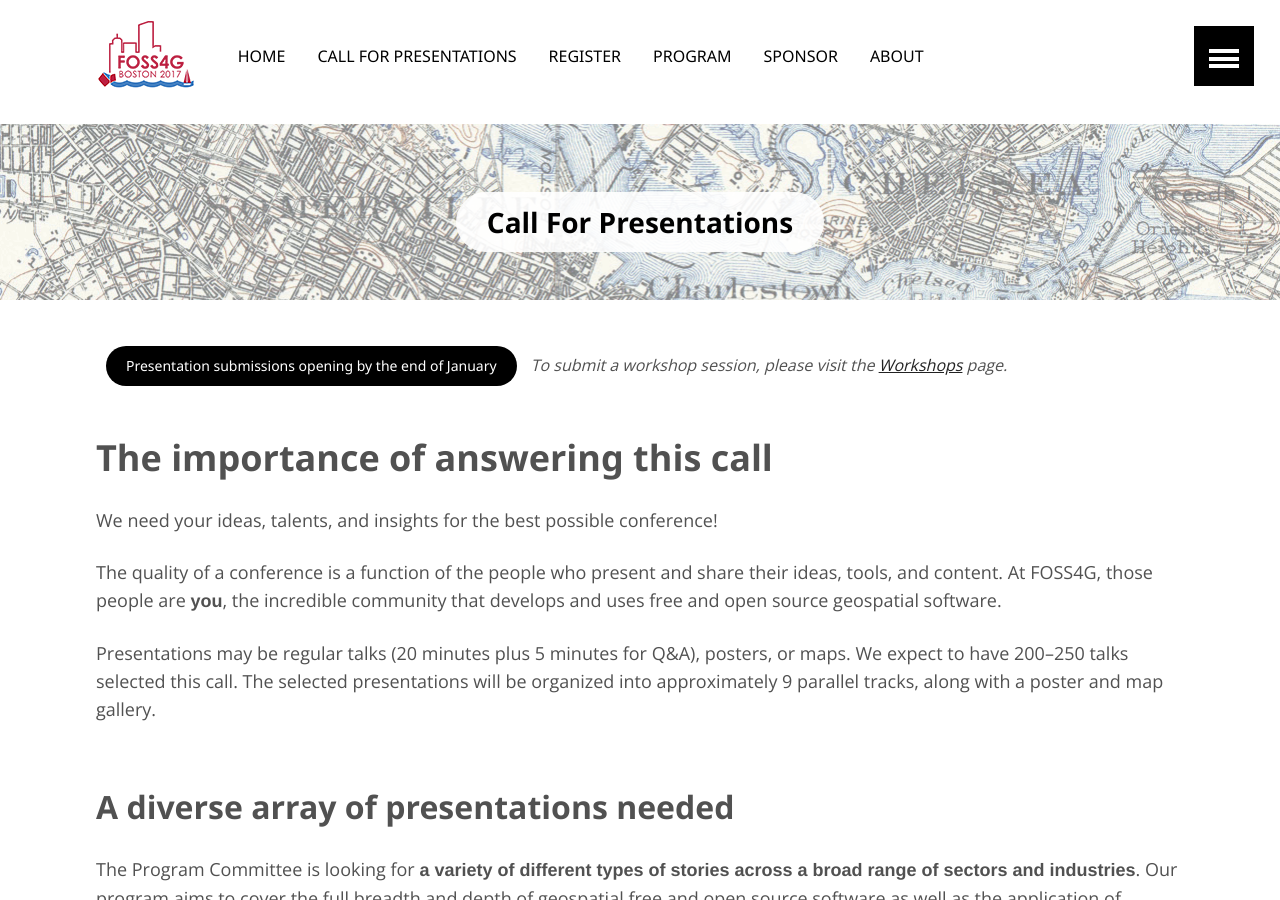
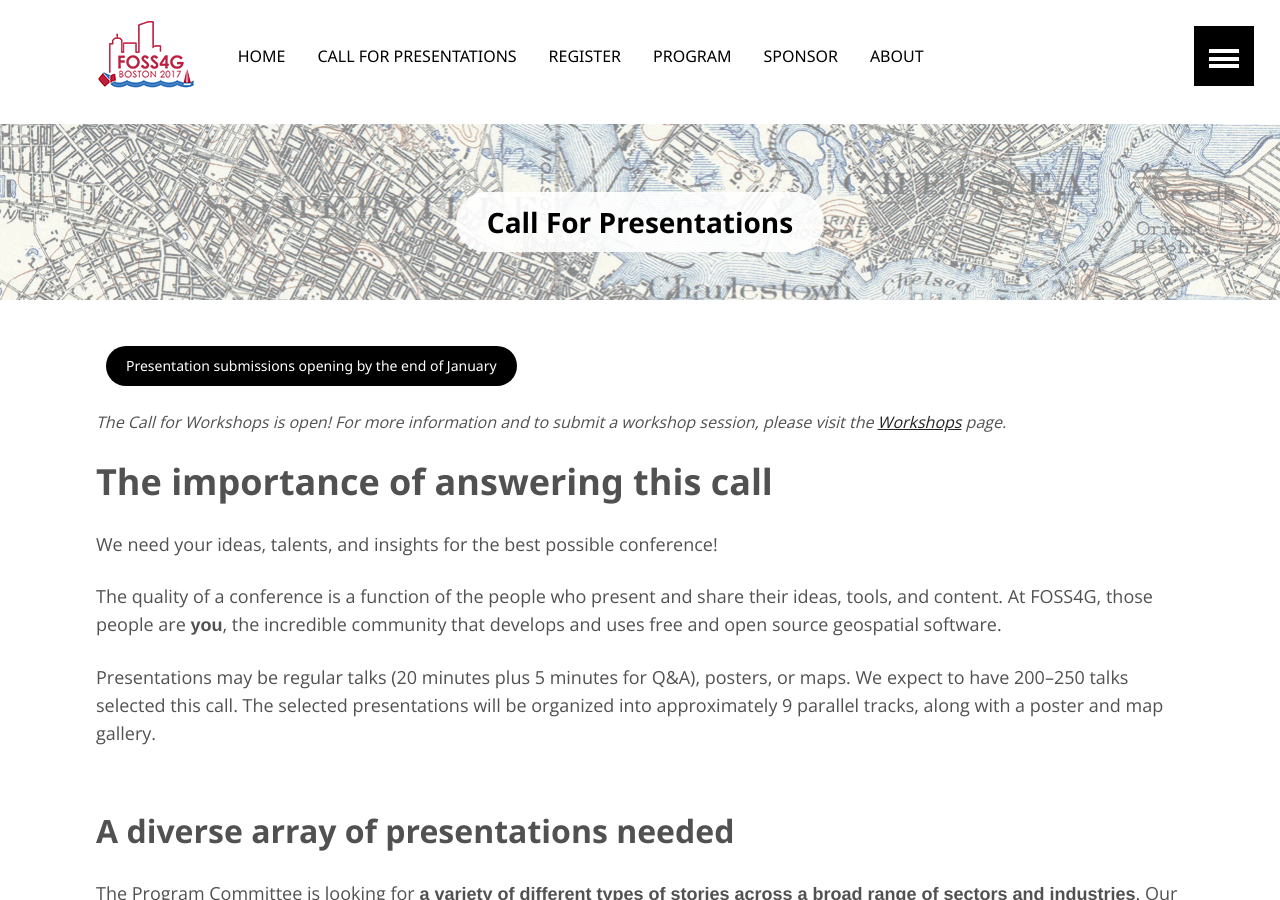
Before and after one commit to AvidGeo/foss4g2017-dev, a Jekyll site: the page built from call-for-presentations/index.html, in a window 1280 px wide and 900 px high. Built offline with Jekyll 4.4.1, drawn with Linux system fonts in a browser that asks for light colours.

Commit message:
wording update
updated wording on call for presentation pages

```diff
--- a/call-for-presentations/index.html
+++ b/call-for-presentations/index.html
@@ -8,7 +8,9 @@
 
     <a href="" class="btn">Presentation submissions opening by the end of January</a>
 
-    <em>To submit a workshop session, please visit the <a href="../workshops">Workshops</a> page.</em>
+    <br>
+
+    <em>The Call for Workshops is open! For more information and to submit a workshop session, please visit the <a href="../workshops">Workshops</a> page.</em>
 
     <h1>The importance of answering this call</h1>
     <p>We need your ideas, talents, and insights for the best possible conference!</p>
```
